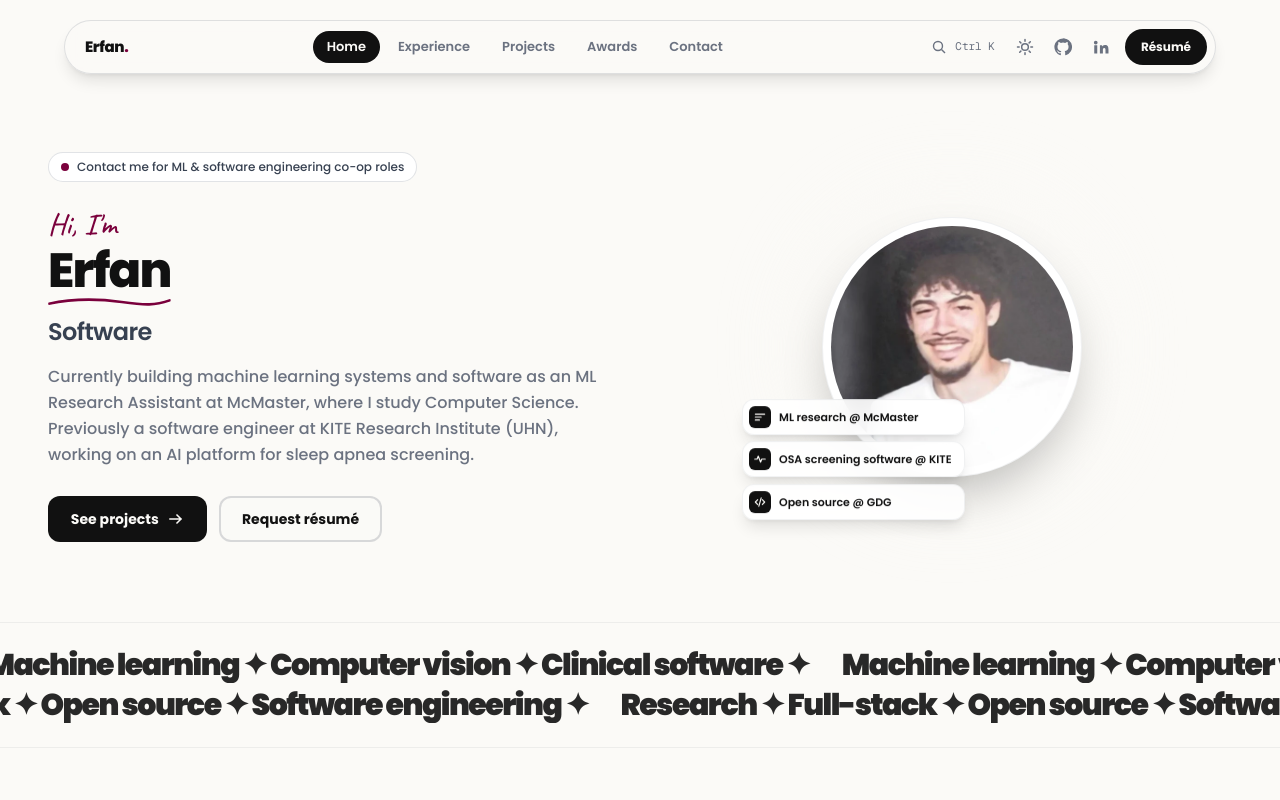
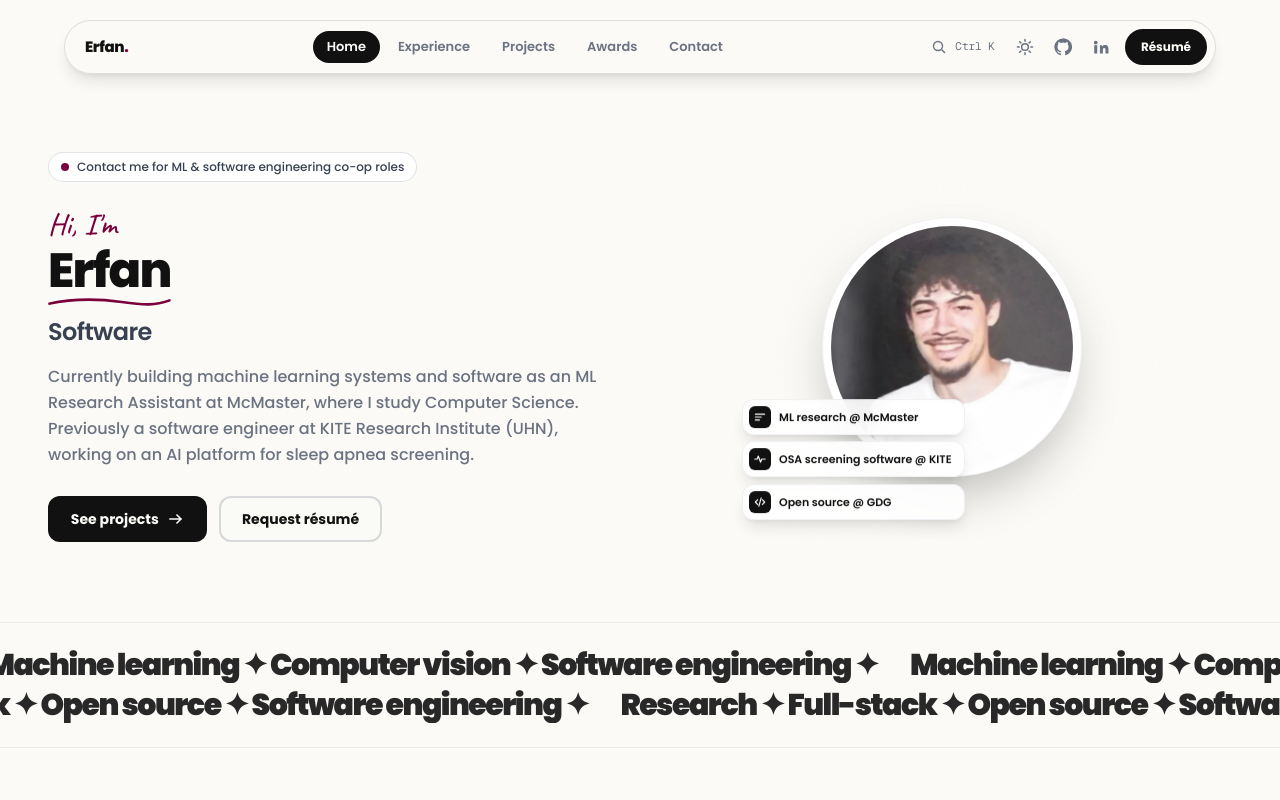
Before and after one commit to Erunixz/Portfolio, a Next.js app: page / in a window 1280 px wide. Shown: the top 800 px of the page. Built offline with nearby package versions, Linux system fonts and the light colour scheme.

Commit message:
Preview update

```diff
--- a/app/layout.tsx
+++ b/app/layout.tsx
@@ -16,7 +16,7 @@ export const metadata: Metadata = {
   description: site.description,
   authors: [{ name: site.name, url: site.url }],
   creator: site.name,
-  keywords: ["Erfan Zamani", "machine learning", "computer vision", "sleep apnea", "clinical software", "software engineer", "McMaster", "KITE", "UHN"],
+  keywords: ["Erfan Zamani", "machine learning", "computer vision", "sleep apnea", "software engineering", "software engineer", "McMaster", "KITE", "UHN"],
   openGraph: {
     type: "website",
     url: "/",
--- a/app/opengraph-image.tsx
+++ b/app/opengraph-image.tsx
@@ -16,7 +16,7 @@ export default function OpengraphImage() {
           <div style={{ display: "flex" }}>
             Erfan Zamani<span style={{ color: "#7a003c" }}>.</span>
           </div>
-          <div style={{ display: "flex", fontSize: 52, letterSpacing: -1, color: "#6b7280", marginTop: 20 }}>ML research · clinical software · full-stack</div>
+          <div style={{ display: "flex", fontSize: 52, letterSpacing: -1, color: "#6b7280", marginTop: 20 }}>ML research · software engineering · full-stack</div>
         </div>
         <div style={{ display: "flex", fontSize: 24, color: "#3a3733" }}>ML Research @ McMaster · Software Engineer @ KITE (UHN) · GDG Open Source</div>
       </div>
--- a/components/home/VelocityMarquee.tsx
+++ b/components/home/VelocityMarquee.tsx
@@ -42,7 +42,7 @@ function Row({ text, baseVelocity }: { text: string; baseVelocity: number }) {
 export default function VelocityMarquee() {
   return (
     <section aria-hidden className="space-y-1 border-y border-mute/10 py-5 text-ink/90 select-none md:py-6">
-      <Row text="Machine learning ✦ Computer vision ✦ Clinical software ✦" baseVelocity={-2} />
+      <Row text="Machine learning ✦ Computer vision ✦ Software engineering ✦" baseVelocity={-2} />
       <Row text="Research ✦ Full-stack ✦ Open source ✦ Software engineering ✦" baseVelocity={2} />
     </section>
   )
--- a/content/site.ts
+++ b/content/site.ts
@@ -1,7 +1,7 @@
 export const site = {
   name: "Erfan",
   firstName: "Erfan",
-  headline: "ML research & clinical software engineering",
+  headline: "ML research & software engineering",
   description:
     "Erfan Zamani, Computer Science student at McMaster. ML Research Assistant working across machine learning and software engineering, and former software engineer on an AI sleep apnea screening platform at KITE Research Institute (UHN).",
   intro:
```
